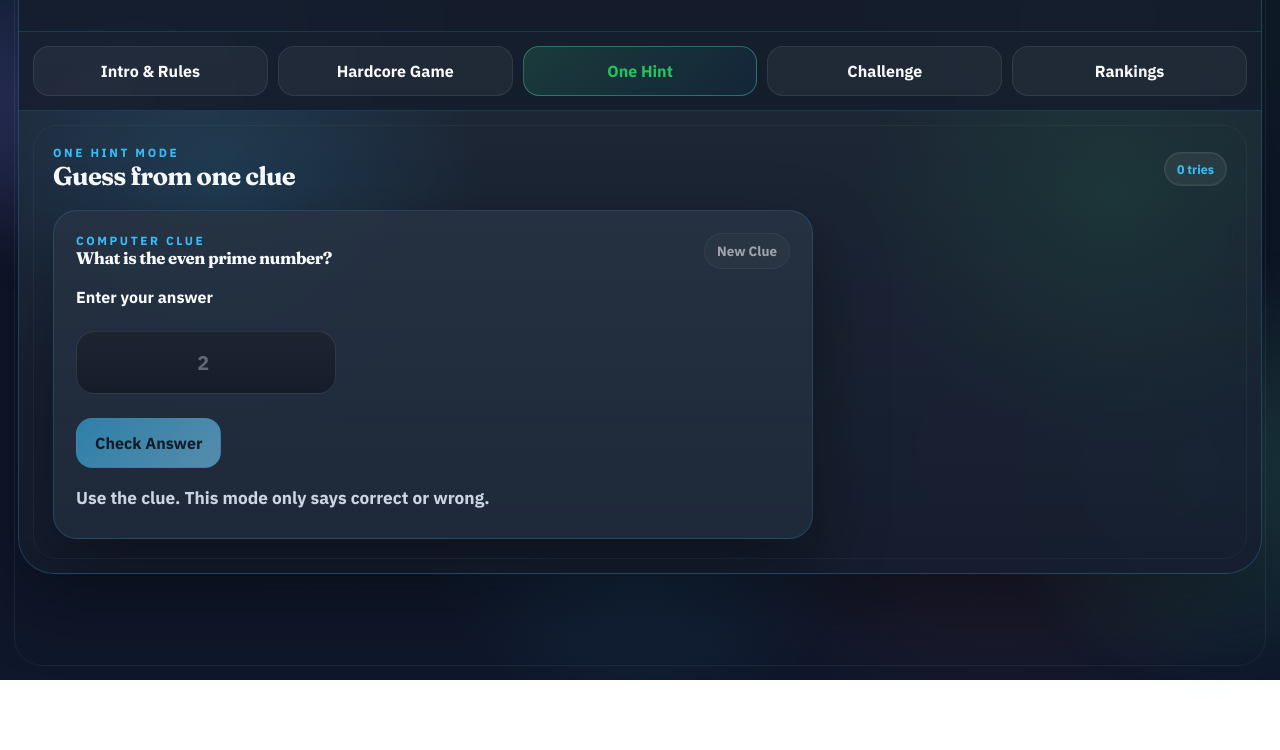
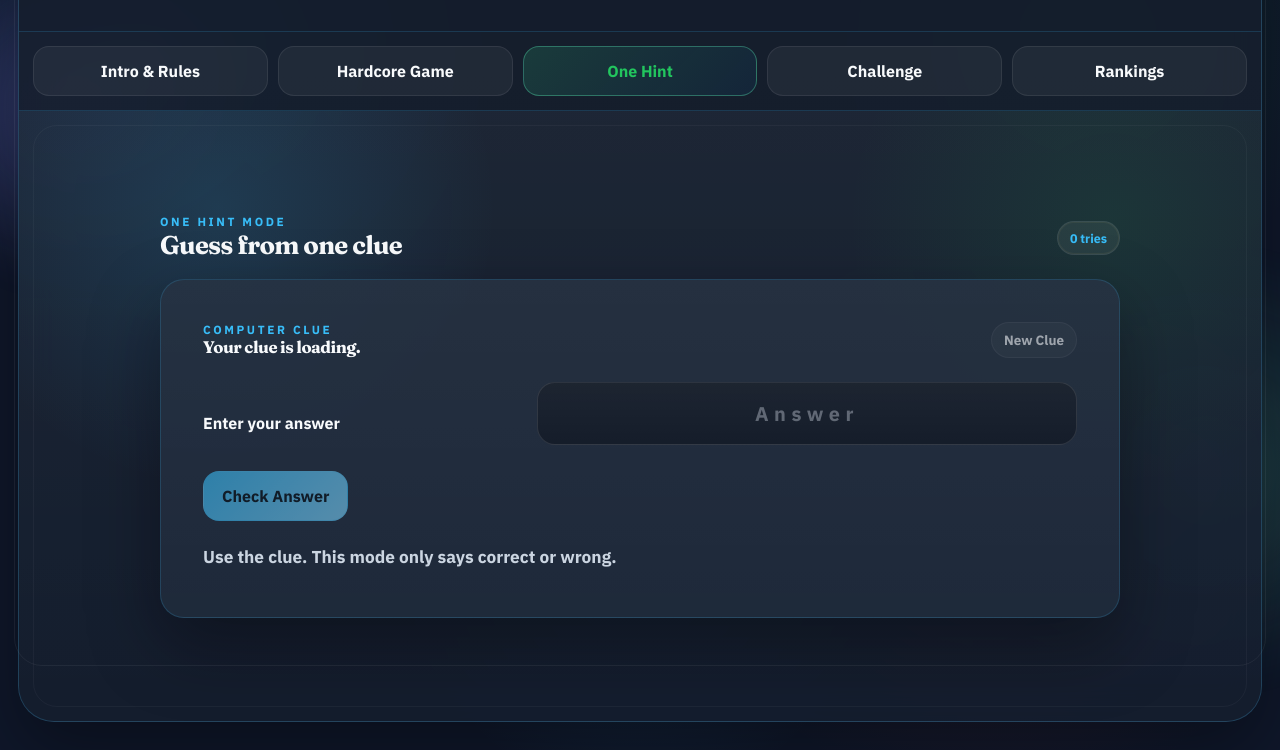
Before and after one commit to kuhan-science-ai/The-3-digit-number-guessing-name-, a website: page index.html in a window 1280 px wide. Both pictures are taken after a click on the element "Game sections". Shown: the part 120-870 px from the top of the page. Before the commit the page ends 800 px from the top, so only its background shows below. Drawn offline with Linux system fonts and the light colour scheme; no server answers.

Commit message:
Update one hint mode

```diff
--- a/app.js
+++ b/app.js
@@ -212,6 +212,7 @@ let deferredInstallPrompt = null;
 let oneHintQuestionIndex = 0;
 let oneHintAttempts = 0;
 let oneHintSolved = false;
+let oneHintInitialized = false;
 
 init();
 
@@ -1366,12 +1367,43 @@ function getCurrentOneHintQuestion() {
   return ONE_HINT_QUESTIONS[oneHintQuestionIndex] || ONE_HINT_QUESTIONS[0];
 }
 
+function initializeOneHintQuestionForPlayer() {
+  if (oneHintInitialized) {
+    return true;
+  }
+
+  if (!currentUser || !currentUsername) {
+    return false;
+  }
+
+  const playerSeed = `${currentUser.uid}:${currentUsername}`;
+  oneHintQuestionIndex = hashString(`${playerSeed}:one-hint`) % ONE_HINT_QUESTIONS.length;
+  oneHintAttempts = 0;
+  oneHintSolved = false;
+  oneHintInitialized = true;
+  return true;
+}
+
 function renderOneHintQuestion() {
+  const hasPlayerQuestion = initializeOneHintQuestionForPlayer();
+  if (!hasPlayerQuestion) {
+    dom.oneHintQuestion.textContent = "Your clue is loading.";
+    dom.oneHintInput.value = "";
+    dom.oneHintInput.maxLength = "4";
+    dom.oneHintInput.placeholder = "Answer";
+    dom.oneHintFeedback.textContent = "Use the clue. This mode only says correct or wrong.";
+    dom.oneHintFeedback.className = "one-hint-feedback";
+    dom.oneHintAttemptBadge.textContent = "0 tries";
+    dom.oneHintInput.disabled = true;
+    dom.oneHintSubmitBtn.disabled = true;
+    return;
+  }
+
   const currentQuestion = getCurrentOneHintQuestion();
   dom.oneHintQuestion.textContent = currentQuestion.question;
   dom.oneHintInput.value = "";
   dom.oneHintInput.maxLength = String(Math.max(1, currentQuestion.answer.length));
-  dom.oneHintInput.placeholder = currentQuestion.answer;
+  dom.oneHintInput.placeholder = "Answer";
   dom.oneHintFeedback.textContent = "Use the clue. This mode only says correct or wrong.";
   dom.oneHintFeedback.className = "one-hint-feedback";
   dom.oneHintAttemptBadge.textContent = `${oneHintAttempts} ${oneHintAttempts === 1 ? "try" : "tries"}`;
@@ -1380,6 +1412,7 @@ function renderOneHintQuestion() {
 }
 
 function startNewOneHintQuestion() {
+  initializeOneHintQuestionForPlayer();
   oneHintQuestionIndex = (oneHintQuestionIndex + 1) % ONE_HINT_QUESTIONS.length;
   oneHintAttempts = 0;
   oneHintSolved = false;
--- a/index.html
+++ b/index.html
@@ -11,7 +11,7 @@
   <link rel="preconnect" href="https://fonts.googleapis.com" />
   <link rel="preconnect" href="https://fonts.gstatic.com" crossorigin />
   <link href="https://fonts.googleapis.com/css2?family=Fraunces:opsz,wght@9..144,600;9..144,700&family=IBM+Plex+Sans:wght@400;500;600;700&display=swap" rel="stylesheet" />
-  <link rel="stylesheet" href="./styles.css?v=20260511-6" />
+  <link rel="stylesheet" href="./styles.css?v=20260511-7" />
 </head>
 <body>
   <div class="ambient ambient-left" aria-hidden="true"></div>
@@ -454,13 +454,13 @@
           <div class="tracker-top">
             <div>
               <p class="mini-label">Computer clue</p>
-              <h3 id="oneHintQuestion">What is the even prime number?</h3>
+              <h3 id="oneHintQuestion">Your clue is loading.</h3>
             </div>
             <button id="oneHintNewBtn" class="mini-ghost-btn" type="button">New Clue</button>
           </div>
           <form id="oneHintForm" class="one-hint-form" autocomplete="off">
             <label class="input-label" for="oneHintInput">Enter your answer</label>
-            <input id="oneHintInput" class="guess-input one-hint-input" type="text" inputmode="numeric" pattern="[0-9]*" maxlength="4" placeholder="2" />
+            <input id="oneHintInput" class="guess-input one-hint-input" type="text" inputmode="numeric" pattern="[0-9]*" maxlength="4" placeholder="Answer" />
             <div class="button-row">
               <button id="oneHintSubmitBtn" class="primary-btn" type="submit">Check Answer</button>
             </div>
@@ -500,6 +500,6 @@
     </section>
   </main>
 
-  <script type="module" src="./app.js?v=20260511-6"></script>
+  <script type="module" src="./app.js?v=20260511-7"></script>
 </body>
 </html>
--- a/styles.css
+++ b/styles.css
@@ -246,6 +246,9 @@ body::after {
 }
 
 .one-hint-panel {
+  align-content: center;
+  justify-items: center;
+  min-height: min(680px, calc(100vh - 190px));
   background:
     radial-gradient(circle at 16% 16%, rgba(56, 189, 248, 0.14), transparent 24%),
     radial-gradient(circle at 88% 18%, rgba(34, 197, 94, 0.1), transparent 22%),
@@ -255,6 +258,7 @@ body::after {
 
 .challenge-tab-header,
 .one-hint-header {
+  width: min(960px, 100%);
   display: flex;
   align-items: center;
   justify-content: space-between;
@@ -263,13 +267,13 @@ body::after {
 
 .challenge-tab-card,
 .one-hint-card {
-  width: min(760px, 100%);
+  width: min(960px, 100%);
 }
 
 .one-hint-card {
   display: grid;
-  gap: 18px;
-  padding: 22px;
+  gap: 24px;
+  padding: clamp(22px, 4vw, 42px);
   border-radius: var(--radius-lg);
   border: 1px solid var(--line);
   background:
@@ -280,11 +284,14 @@ body::after {
 
 .one-hint-form {
   display: grid;
-  gap: 12px;
+  grid-template-columns: minmax(180px, 320px) auto;
+  align-items: end;
+  gap: 14px;
 }
 
 .one-hint-input {
-  max-width: 260px;
+  width: 100%;
+  max-width: none;
 }
 
 .one-hint-feedback {
@@ -1682,6 +1689,15 @@ body.focus-mode .status-panel {
     width: 100%;
   }
 
+  .one-hint-panel {
+    align-content: start;
+    min-height: auto;
+  }
+
+  .one-hint-form {
+    grid-template-columns: 1fr;
+  }
+
   .rules-grid,
   .example-list {
     grid-template-columns: 1fr;
```
